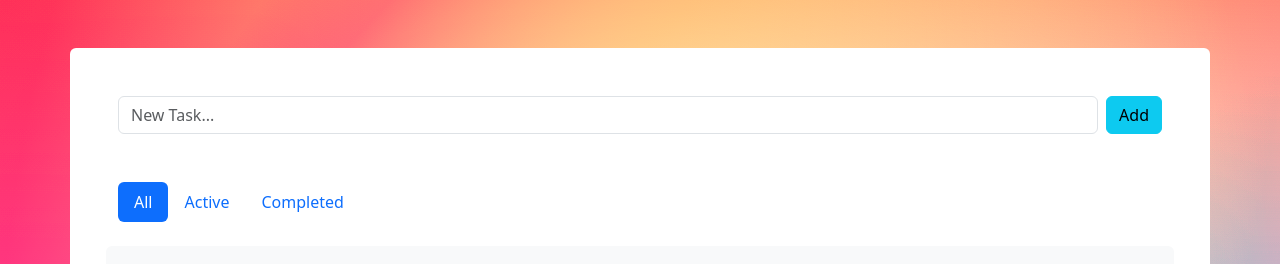
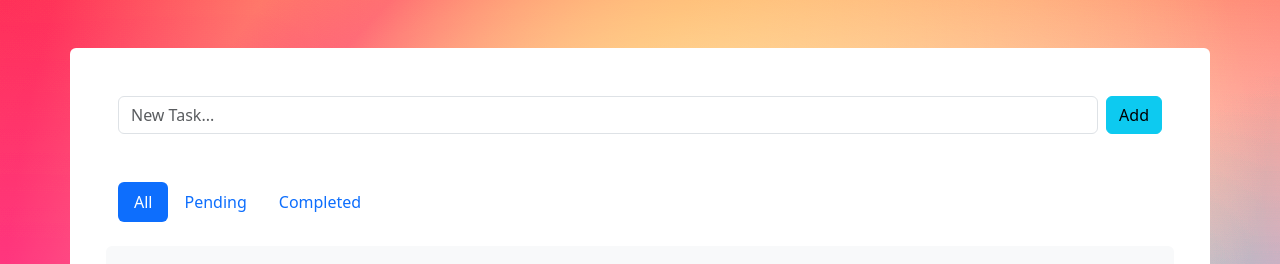
Before and after one commit to osiota10/todo-task-manager, a React (Create React App) app: page / in a window 1280 px wide. Shown: the top 264 px of the page. Built offline with nearby package versions, Linux system fonts and the light colour scheme.

Commit message:
Navigation functionality

```diff
--- a/src/App.js
+++ b/src/App.js
@@ -24,6 +24,24 @@ function App() {
     setTodo(updatedTodo);
   };
 
+  const [filter, setFilter] = useState('All'); // State to track the active filter
+
+  // Function to handle filter change
+  const handleFilterChange = (newFilter) => {
+    setFilter(newFilter);
+  };
+
+  // Function to filter todos based on the active filter
+  const filteredTodos = todo.filter((item) => {
+    if (filter === 'All') {
+      return true;
+    } else if (filter === 'Active') {
+      return !item.is_completed;
+    } else {
+      return item.is_completed;
+    }
+  });
+
   return (
     <div className="min-vh-100 py-5 gradient-custom">
       <section className="container bg-white p-5 rounded">
@@ -34,20 +52,35 @@ function App() {
           <button type="submit" class="btn btn-info ms-2">Add</button>
         </form>
 
-        <ul class="nav nav-pills mb-4">
-          <li class="nav-item">
-            <a class="nav-link active" aria-current="page" href="#">All</a>
+        <ul className="nav nav-pills mb-4">
+          <li className="nav-item">
+            <button
+              className={`nav-link ${filter === 'All' ? 'active' : ''}`}
+              onClick={() => handleFilterChange('All')}
+            >
+              All
+            </button>
           </li>
-          <li class="nav-item">
-            <a class="nav-link" href="#">Active</a>
+          <li className="nav-item">
+            <button
+              className={`nav-link ${filter === 'Active' ? 'active' : ''}`}
+              onClick={() => handleFilterChange('Active')}
+            >
+              Pending
+            </button>
           </li>
-          <li class="nav-item">
-            <a class="nav-link" href="#">Completed</a>
+          <li className="nav-item">
+            <button
+              className={`nav-link ${filter === 'Completed' ? 'active' : ''}`}
+              onClick={() => handleFilterChange('Completed')}
+            >
+              Completed
+            </button>
           </li>
         </ul>
 
         <section className="row row-cols-1 row-cols-lg-1 g-6">
-          {todo.map((item) => (
+          {filteredTodos.map((item) => (
             <TodoItem
               id={item.id}
               task={item.task}
```
